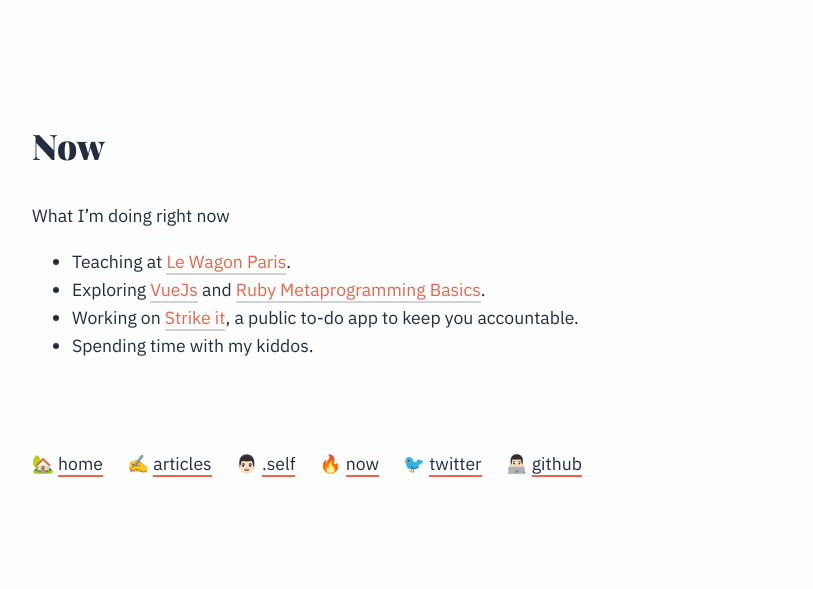
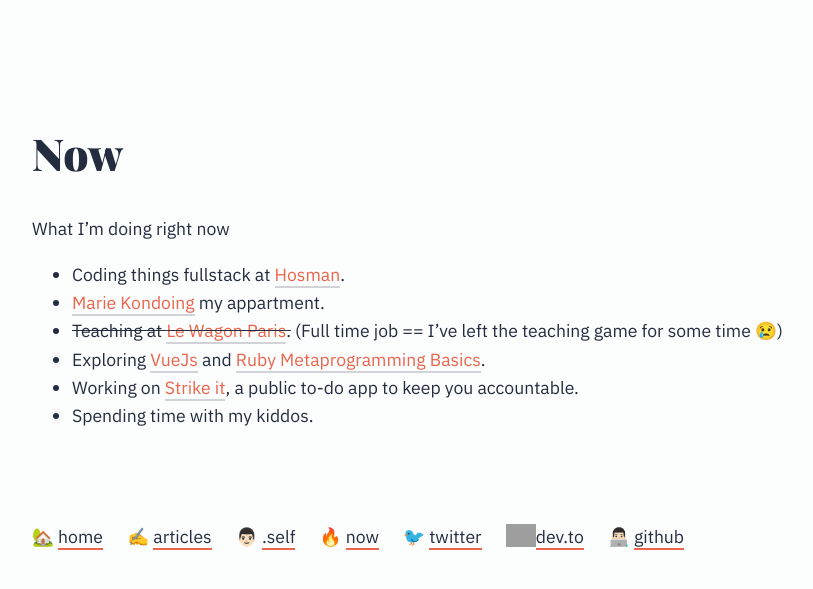
Before and after one commit to merciremi/remicodes, a Jekyll site: the page built from _pages/02_now.md, in a window 1280 px wide. Shown: the top 589 px of the page, without its empty margins (160-973 px from the left). Built offline with Jekyll 4.4.1, drawn with Linux system fonts in a browser that asks for light colours; some web fonts are replaced; grey boxes are pictures that could not be loaded.

Commit message:
Update a bunch of tiny stuff

```diff
--- a/_includes/footer.html
+++ b/_includes/footer.html
@@ -4,5 +4,7 @@
  👨🏻 <a href="{{ site.baseurl }}/about">{{ '.self' }}</a>
  🔥 <a href="{{ site.baseurl }}/now">{{ 'now' }}</a>
  🐦 <a href="https://twitter.com/mercier_remi">{{ 'twitter' }}</a>
+ <span class="dev-to-badge"><img src="https://d2fltix0v2e0sb.cloudfront.net/dev-badge.svg" alt="Rémi Mercier's DEV Profile" height="30" width="30" /><a href="https://dev.to/mercier_remi">{{ 'dev.to' }}</a></span>
  👨🏻‍💻 <a href="https://github.com/merciremi/">{{ 'github' }}</a>
+
 </footer>
--- a/_layouts/page.html
+++ b/_layouts/page.html
@@ -2,6 +2,6 @@
 layout: default
 ---
 
-<h2>{{ page.title }}</h2>
+<h1>{{ page.title }}</h1>
 
     {{ content }}
--- a/_layouts/post.html
+++ b/_layouts/post.html
@@ -2,7 +2,7 @@
 layout: default
 ---
 <article>
-  <h2>{{ page.title }}</h2>
+  <h1>{{ page.title }}</h1>
 
   <div>
     🗓 <time>{{ page.date | date: "%b %-d, %Y" }}{% if page.author %} • {{ page.author }}{% endif %}{% if page.meta %} • {{ page.meta }}{% endif %}</time> -
--- a/_pages/02_now.md
+++ b/_pages/02_now.md
@@ -6,7 +6,9 @@ permalink: /now/
 
 What I'm doing right now
 
-- Teaching at [Le Wagon Paris](http://lewagon.com/).
+- Coding things fullstack at [Hosman](https://www.hosman.co).
+- [Marie Kondoing](https://konmari.com/) my appartment.
+- ~~Teaching at [Le Wagon Paris](http://lewagon.com/).~~ (Full time job == I've left the teaching game for some time 😢)
 - Exploring [VueJs](https://github.com/merciremi/vuejs-101) and [Ruby Metaprogramming Basics](https://github.com/merciremi/ruby-magic).
 - Working on [Strike it](https://strike-it.herokuapp.com/), a public to-do app to keep you accountable.
 - Spending time with my kiddos.
--- a/_sass/_layout.scss
+++ b/_sass/_layout.scss
@@ -96,6 +96,11 @@ figure {
 .circle {
   border-radius: 100%;
 }
+.dev-to-badge img {
+  position: relative;
+  top: 4px;
+  height: 23px;
+}
 .footnotes {
   &:before {
     content: "Footnotes";
@@ -165,3 +170,19 @@ figure {
   height: 100px;
   width: 100px;
 }
+
+.product-block {
+  display: flex;
+  flex-direction: row;
+  justify-content: space-between;
+
+}
+.product-text {
+  width: 60%;
+  border: 1px solid red;
+}
+
+.product-picture {
+  width: 40%;
+  border: 1px solid red;
+}
```
